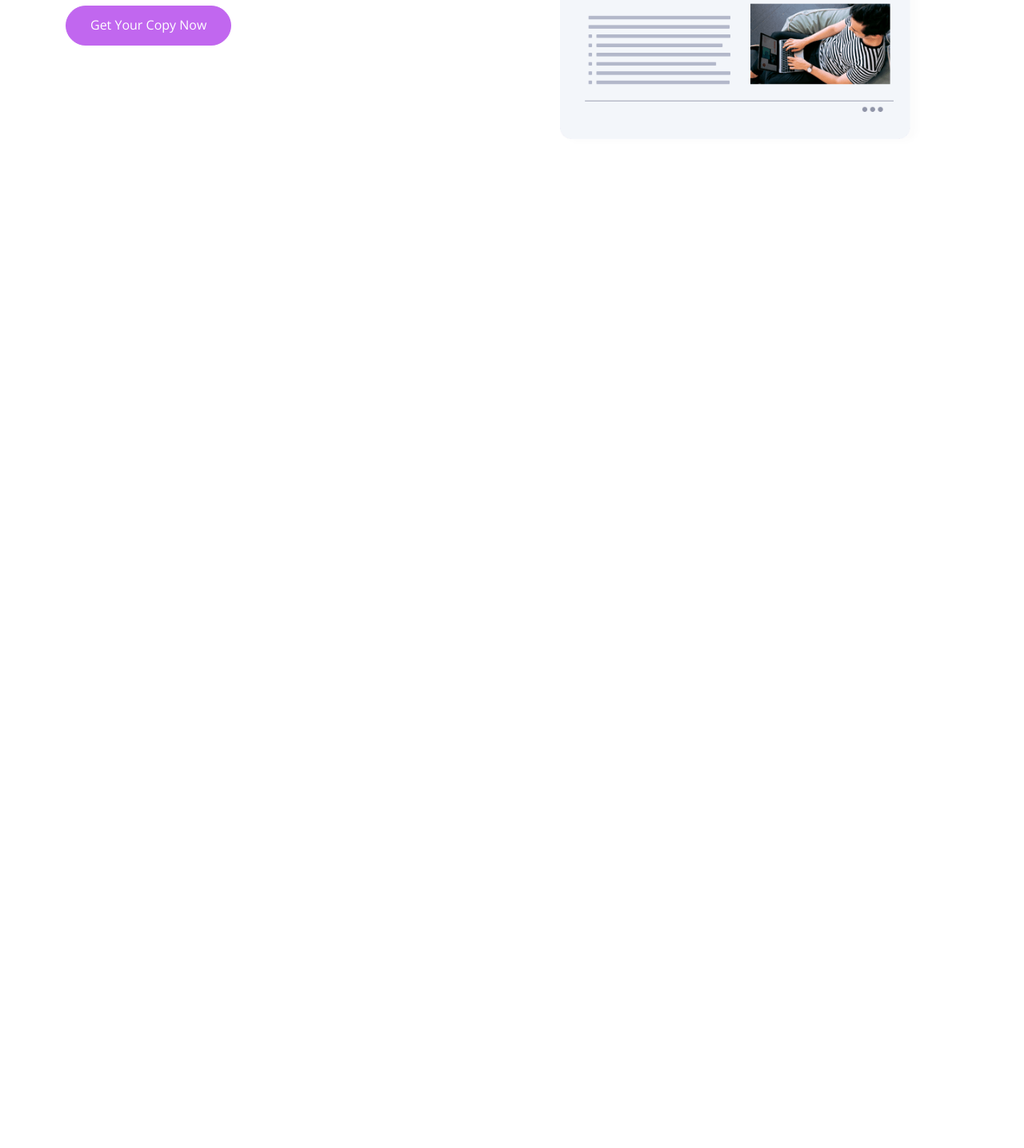
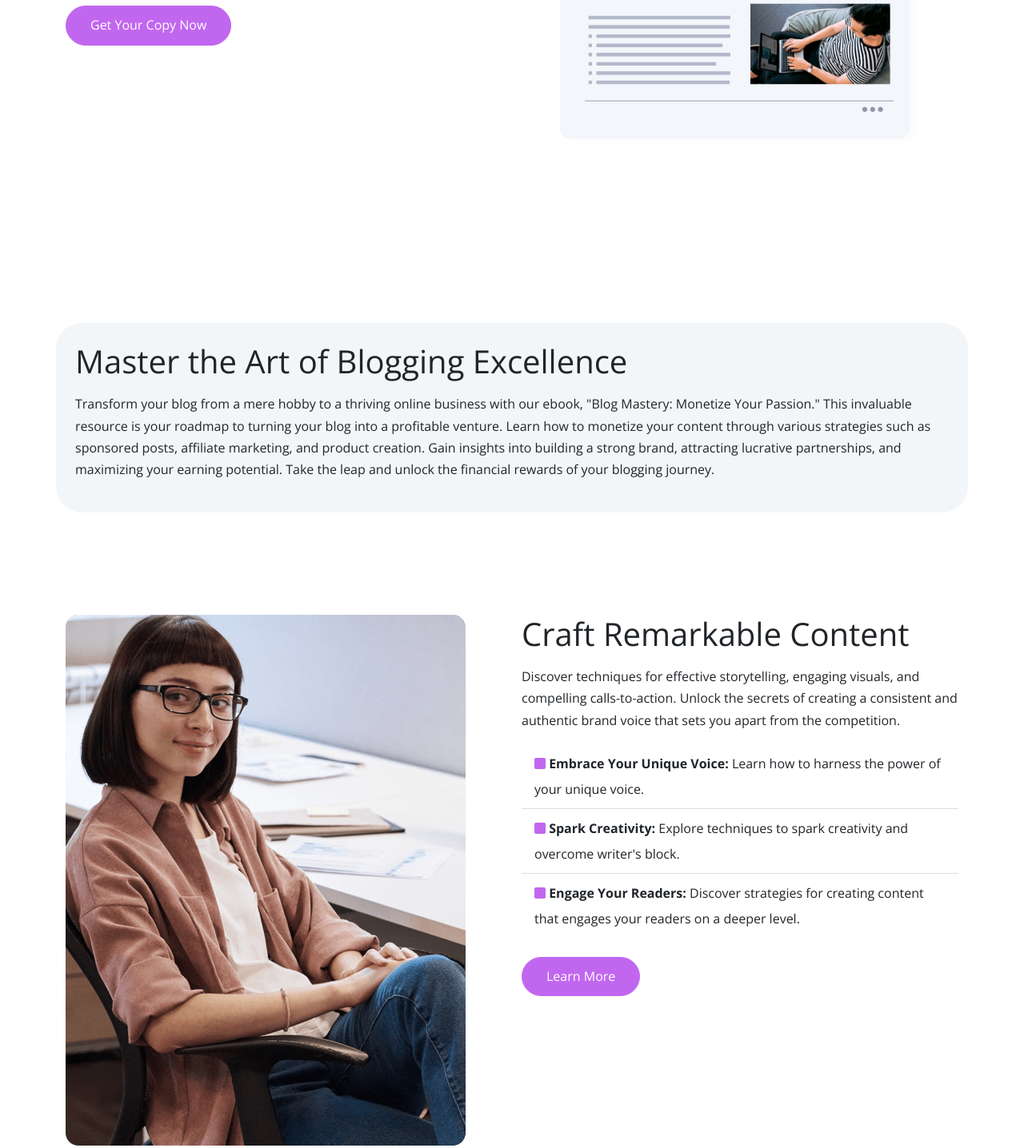
Before and after one commit to grvassil/ebook-website, a website: page index.html in a window 1280 px wide. Shown: the part 1738-3174 px from the top of the page at 80% size. Before the commit the page ends 2014 px from the top, so only its background shows below. Drawn offline with nearby package versions, Linux system fonts and the light colour scheme; files that its build step writes are made by us from their sources.

Commit message:
second commit

```diff
--- a/index.html
+++ b/index.html
@@ -188,6 +188,56 @@
   </div>
 </div>
 
+<!-- Details2 -->
+<section class="details2 my-5">
+  <div class="container">
+    <div class="row">
+      <div class="col-md-12 my-7 px-4 py-4 bg-light rounded-5">
+        <h3 class="display-6">Master the Art of Blogging Excellence</h3>
+        <p>Transform your blog from a mere hobby to a thriving online business with our ebook, "Blog Mastery: Monetize
+          Your Passion." This invaluable resource is your roadmap to turning your blog into a profitable venture. Learn
+          how to monetize your content through various strategies such as sponsored posts, affiliate marketing, and
+          product creation. Gain insights into building a strong brand, attracting lucrative partnerships, and
+          maximizing your earning potential. Take the leap and unlock the financial rewards of your blogging journey.
+        </p>
+
+      </div>
+      <div class="col-md-6">
+        <div class="image-container">
+          <img src="images/author.png" class="img-fluid">
+        </div>
+      </div>
+      <div class="col-md-6 d-flex flex-column justify-content-center h-100">
+        <h2 class="display-6">Craft Remarkable Content</h2>
+        <p>Discover techniques for effective storytelling, engaging visuals, and compelling calls-to-action. Unlock the
+          secrets of creating a consistent and authentic brand voice that sets you apart from the competition.</p>
+        <ul class="list-group list-group-flush lh-lg">
+          <li class="list-group-item">
+            <i class="fas fa-square text-primary"></i> <span> <strong>Embrace Your Unique Voice:</strong> Learn how to
+              harness the power of your unique voice.</span>
+          </li>
+          <li class="list-group-item">
+            <i class="fas fa-square text-primary"></i> <span> <strong>Spark Creativity:</strong> Explore techniques to
+              spark creativity and overcome writer's block.</span>
+          </li>
+          <li class="list-group-item">
+            <i class="fas fa-square text-primary"></i> <span> <strong>Engage Your Readers: </strong> Discover strategies
+              for creating content that engages your readers on a deeper level.</span>
+          </li>
+        </ul>
+        <a class="btn btn-primary text-white align-self-start mt-4" data-bs-toggle="modal"
+          data-bs-target="#modal1">Learn More</a>
+      </div>
+    </div>
+</section>
+
+<!-- Testimonials -->
+<section class="testimonials mb-5">
+  <div class="container">
+
+  </div>
+</section>
+
 <script src="js/bootstrap.bundle.min.js"></script>
   <script src="js/script.js"></script>
 </body>
```
